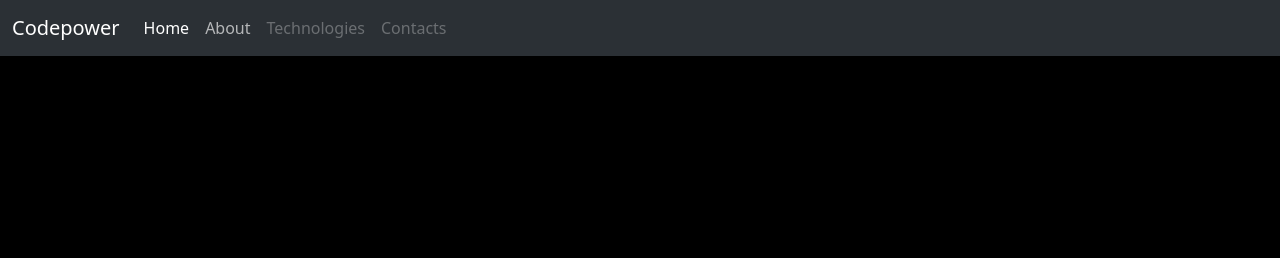
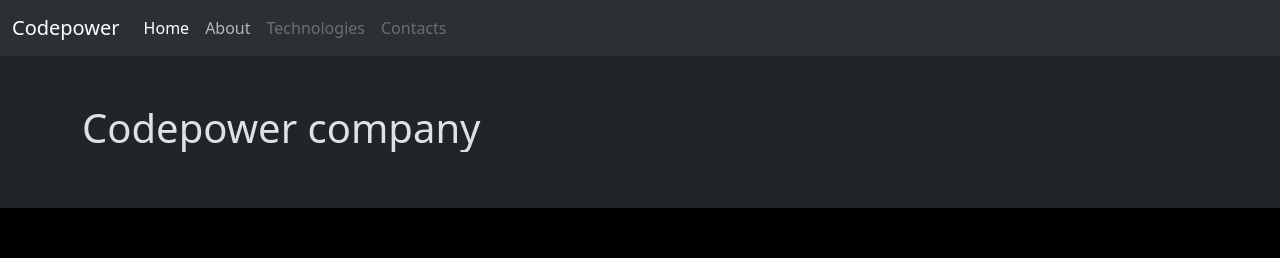
Before and after one commit to nikoladomazetovikj/3d-portfolio, a website built with Vite: page index.html in a window 1280 px wide. Shown: the top 258 px of the page. Built offline with nearby package versions, Linux system fonts and the light colour scheme.

Commit message:
feat: initial home structure

```diff
--- a/index.html
+++ b/index.html
@@ -39,7 +39,11 @@
 <!--navbar end-->
 
 <!--home photo start-->
-
+<div class="container-fluid">
+    <div class="container my-5" id="home">
+        <h1>Codepower company</h1>
+    </div>
+</div>
 <!--home photo end-->
 
     <script type="module" src="./main.js"></script>
```
